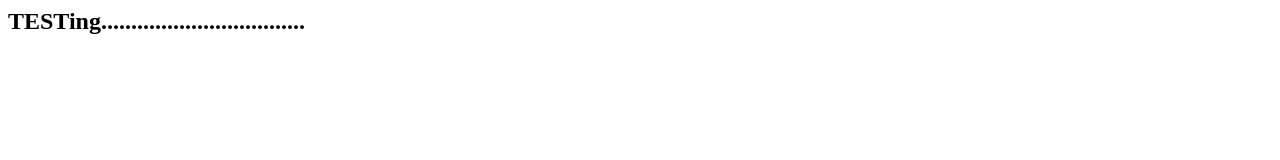
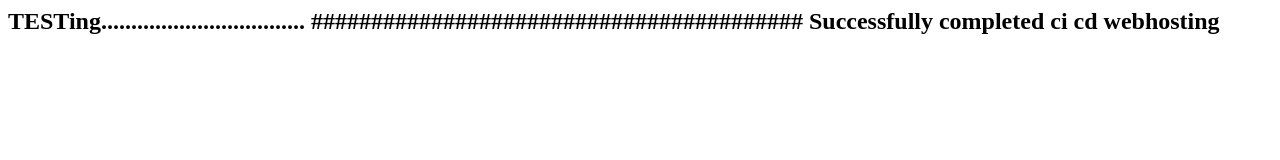
Before and after one commit to gokulam2000/gokulf1, a plain HTML site: page index.html in a window 1280 px wide. Drawn offline with Linux system fonts and the light colour scheme.

Commit message:
Update5 index.html

```diff
--- a/index.html
+++ b/index.html
@@ -1,3 +1,4 @@
 <h2>
   TESTing..................................
+  ######################################### Successfully completed ci cd webhosting
 </h2>
```
